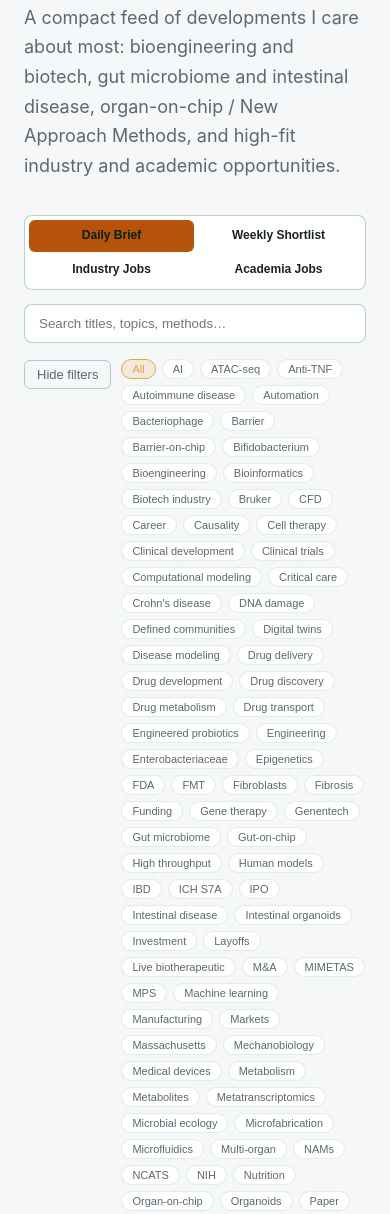
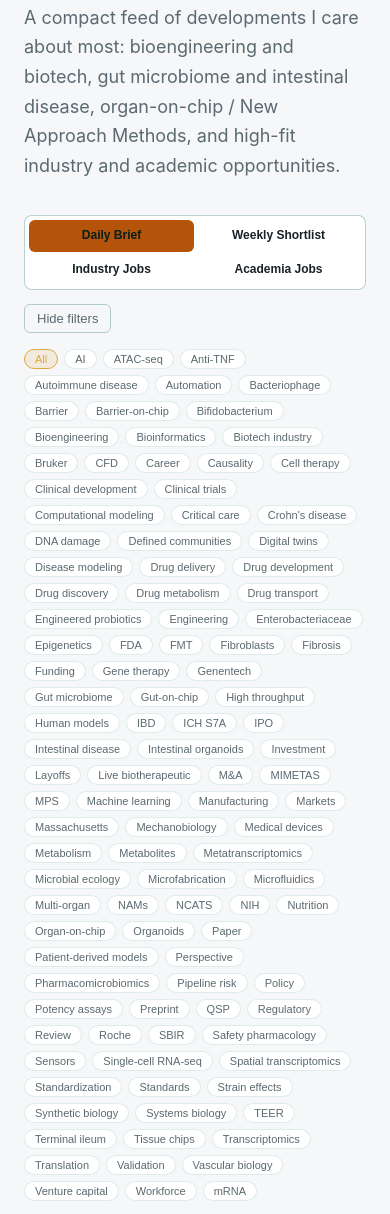
Before and after one commit to namtthan/research, a website: page briefings.html in a window 390 px wide. Shown: the part 220-1434 px from the top of the page. Drawn offline with Linux system fonts and the light colour scheme.

Commit message:
Minor update

```diff
--- a/briefings.css
+++ b/briefings.css
@@ -6,35 +6,36 @@
 h1 { font-family: var(--serif); font-size: clamp(40px, 6vw, 64px); font-weight: 400; line-height: 1.08; margin: 0 0 18px; }
 h1 em { color: var(--accent); font-style: italic; }
 .lead { max-width: 760px; color: var(--muted); font-size: 18px; margin: 0 0 34px; }
-.toolbar { display: flex; gap: 14px; justify-content: space-between; align-items: center; flex-wrap: wrap; }
-.tabs { display: inline-flex; border: 1px solid var(--line2); border-radius: 8px; padding: 4px; background: var(--bg2); flex-wrap: wrap; }
+/* Grid, not flex — with 4 things to place (tabs, the filter toggle, search,
+   and the filter badges) and their relative position needing to change
+   between desktop and mobile (see the media query below), named grid areas
+   let each piece just declare where it goes per breakpoint instead of
+   fighting flexbox's source-order-only layout. Desktop: tabs on the left,
+   toggle+search pinned to the right with the toggle immediately left of
+   search, filters spanning the full row underneath — so the badges get the
+   whole 1100px column instead of splitting it with the toggle button.
+   Mobile: tabs, then toggle, then filters directly below the toggle, with
+   search last. */
+.toolbar {
+  display: grid;
+  grid-template-columns: 1fr auto auto;
+  grid-template-areas: "tabs toggle search" "filters filters filters";
+  align-items: center;
+  gap: 14px 10px;
+}
+.tabs { grid-area: tabs; justify-self: start; display: inline-flex; border: 1px solid var(--line2); border-radius: 8px; padding: 4px; background: var(--bg2); flex-wrap: wrap; }
 .tab { border: 0; background: transparent; color: var(--text); padding: 10px 14px; border-radius: 6px; cursor: pointer; font-weight: 600; }
 .tab.active { background: var(--accent); color: #06201c; }
+.search { grid-area: search; }
 .search input { width: min(360px, 76vw); background: var(--bg2); color: var(--text); border: 1px solid var(--line2); border-radius: 8px; padding: 11px 14px; outline: none; }
 .search input:focus { border-color: var(--accent); box-shadow: 0 0 0 3px var(--glow); }
-/* flex-start, not center: the topic list can wrap to several rows, and
-   centering the toggle against a tall multi-row block looks adrift —
-   flex-start keeps it level with the first row, like a leading label.
-   This row is deliberately NOT inside .wrap (see briefings.html) — with
-   ~80 topic tags, confining it to the same 1100px column as the rest of
-   the page left it cramped in a corner next to the toggle button on wide
-   screens. Left padding matches .wrap's own inset formula (max(24px, half
-   the leftover width past 1100px)) so "Hide filters" still lines up under
-   "Research Brief" above it; right padding stays a flat 24px so the badge
-   row keeps growing into the rest of the viewport instead of stopping at
-   the 1100px column like everything else does. A true edge-to-edge bleed
-   (24px on both sides) was the first pass, but on anything wider than a
-   laptop it left the toggle button visibly adrift from the heading above
-   it — this asymmetric version was worth the extra complexity to avoid
-   that jog while still giving the tags most of a wide screen. */
-.filters-row { display: flex; align-items: flex-start; gap: 10px; margin-top: 16px; padding: 0 24px 0 max(24px, calc((100% - 1100px) / 2)); position: relative; z-index: 1; }
-.filters { display: flex; gap: 6px; flex-wrap: wrap; margin-top: 0; }
+.filters { grid-area: filters; display: flex; gap: 6px; flex-wrap: wrap; margin-top: 2px; }
 .filters.is-collapsed { display: none; }
 .filter { border: 1px solid var(--line); background: var(--bg2); color: var(--muted); border-radius: 999px; padding: 3px 10px; cursor: pointer; font-size: 11px; }
 /* 3-state active coloring (teal/amber/red) lives in shared.css so it can't
    drift out of sync with index.html's filter badges. */
-/* Show/hide toggle for the whole filter row — same pill shape as .theme-toggle. */
-.filter-toggle { flex-shrink: 0; margin-top: 1px; border: 1px solid var(--line2); background: transparent; color: var(--muted); border-radius: 6px; padding: 6px 12px; font-size: 13px; cursor: pointer; transition: 0.15s; }
+/* Show/hide toggle for the filter badges — same pill shape as .theme-toggle. */
+.filter-toggle { grid-area: toggle; justify-self: start; border: 1px solid var(--line2); background: transparent; color: var(--muted); border-radius: 6px; padding: 6px 12px; font-size: 13px; cursor: pointer; transition: 0.15s; }
 .filter-toggle:hover, .filter-toggle:focus-visible { color: var(--accent); border-color: var(--accent); }
 .briefings { padding: 18px 0 80px; }
 .date-group { margin: 28px 0 40px; }
@@ -78,7 +79,10 @@ h1 em { color: var(--accent); font-style: italic; }
 .badges { display: flex; gap: 6px; flex-wrap: wrap; margin-top: 10px; }
 .badge, .priority { background: rgba(45, 212, 191, 0.07); border: 1px solid var(--line); border-radius: 999px; padding: 3px 8px; font-size: 11px; color: var(--muted); }
 .priority { color: var(--accent); margin-left: 8px; vertical-align: middle; }
-.fit-score { border-color: rgba(224, 166, 58, 0.45); color: var(--amber); background: rgba(224, 166, 58, 0.10); }
+/* var(--teal), not var(--accent): --accent turns amber-brown in light mode
+   (see shared.css), which would make this badge blend into the amber
+   job-recommendation badges instead of reading as a distinct teal. */
+.fit-score { border-color: rgba(45, 212, 191, 0.45); color: var(--teal); background: rgba(45, 212, 191, 0.10); }
 .job-recommendation { border-color: rgba(45, 212, 191, 0.32); color: var(--accent); }
 .job-recommendation.is-stretch { border-color: rgba(255, 92, 92, 0.38); color: #ff7b7b; background: rgba(255, 92, 92, 0.08); }
 .story-body { border-top: 1px solid var(--line); padding: 18px 22px 22px; }
@@ -102,8 +106,15 @@ h1 em { color: var(--accent); font-style: italic; }
 .sr-only { position: absolute; width: 1px; height: 1px; padding: 0; margin: -1px; overflow: hidden; clip: rect(0, 0, 0, 0); white-space: nowrap; border: 0; }
 @media (max-width: 760px) {
   .brief-hero { padding-top: 120px; }
-  .toolbar { align-items: stretch; }
+  /* Stack instead of the desktop's 2-row grid: tabs, then the toggle, then
+     the badges directly underneath it, then search last. */
+  .toolbar {
+    grid-template-columns: 1fr;
+    grid-template-areas: "tabs" "toggle" "filters" "search";
+    align-items: stretch;
+  }
   .tabs, .search, .search input { width: 100%; }
+  .filter-toggle { justify-self: start; }
   .tabs { display: grid; grid-template-columns: repeat(4, minmax(0, 1fr)); gap: 2px; }
   .tab { min-width: 0; padding: 9px 4px; font-size: 11px; line-height: 1.15; white-space: normal; }
   .story summary, .story-body { padding-left: 16px; padding-right: 16px; }
--- a/briefings.html
+++ b/briefings.html
@@ -122,6 +122,15 @@
               Academia Jobs
             </button>
           </div>
+          <button
+            id="filterToggle"
+            class="filter-toggle"
+            type="button"
+            aria-expanded="true"
+            aria-controls="filters"
+          >
+            Hide filters
+          </button>
           <label class="search"
             ><span class="sr-only">Search briefings</span
             ><input
@@ -129,19 +138,8 @@
               type="search"
               placeholder="Search titles, topics, methods…"
           /></label>
+          <div id="filters" class="filters" aria-label="Topic filters"></div>
         </div>
-      </div>
-      <div class="filters-row">
-        <button
-          id="filterToggle"
-          class="filter-toggle"
-          type="button"
-          aria-expanded="true"
-          aria-controls="filters"
-        >
-          Hide filters
-        </button>
-        <div id="filters" class="filters" aria-label="Topic filters"></div>
       </div>
     </header>
     <main class="wrap">
```
Also changed, not shown: index.html (+15 -14 lines).
